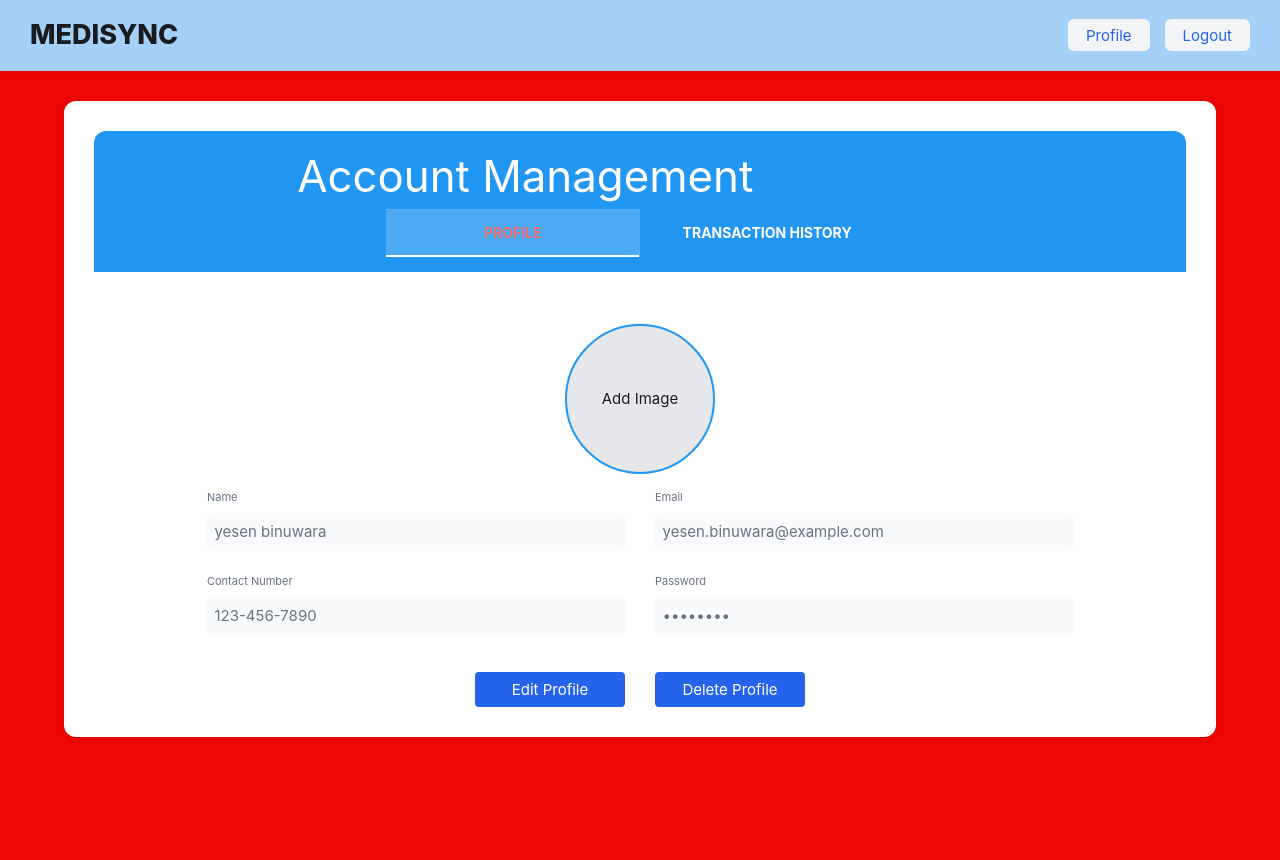
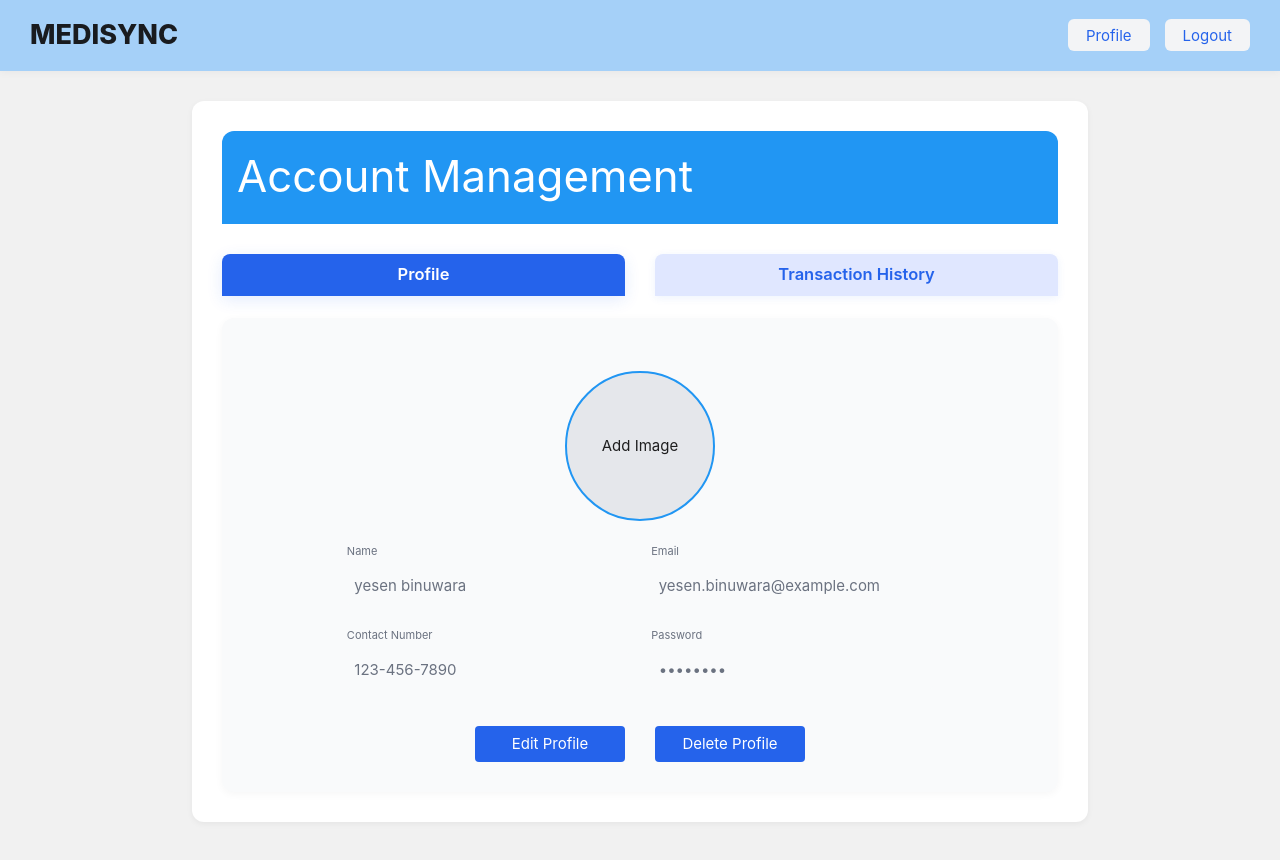
Before and after one commit to Binuwara-D-B-Y/MediSync_E-Channel-Platform, a React (Vite) app in the folder Frontend/medisync/: page /account in a window 1280 px wide. Shown: the top 860 px of the page. Before the commit the page ends 800 px from the top, so only its background shows below. Built offline with nearby package versions, Linux system fonts and the light colour scheme.

Commit message:
Testing sprint 1

```diff
--- a/Frontend/medisync/src/App.css
+++ b/Frontend/medisync/src/App.css
@@ -46,7 +46,7 @@ body {
   margin-right: 100px; */
   /* padding-left: 10%;
   padding-right: 10%;*/
-  background-color: rgb(238, 6, 6);
+  /* background-color: rgb(238, 6, 6); */
   margin: 0%;
   /* display: flex; */
   /* place-items: center; */
--- a/Frontend/medisync/src/main.jsx
+++ b/Frontend/medisync/src/main.jsx
@@ -2,7 +2,7 @@ import { StrictMode } from 'react'
 import { createRoot } from 'react-dom/client'
 import './index.css'
 import App from './App.jsx'
-import 'materialize-css/dist/js/materialize.min.js'; //nk
+
 
 createRoot(document.getElementById('root')).render(
   <StrictMode>
--- a/Frontend/medisync/src/pages/UserAccount.jsx
+++ b/Frontend/medisync/src/pages/UserAccount.jsx
@@ -1,9 +1,34 @@
+
+
 import React, { useState, useEffect } from 'react';
 import { mockUserProfile } from '../data/mockData.js';
-import 'materialize-css/dist/css/materialize.min.css';
 import '../styles/UserAccount.css';
 
 export default function UserAccount() {
+  // Dynamically load/unload Materialize CSS only for this page
+  function loadMaterializeCSS() {
+    const id = 'materialize-css-dynamic';
+    if (!document.getElementById(id)) {
+      const link = document.createElement('link');
+      link.id = id;
+      link.rel = 'stylesheet';
+      link.href = '/node_modules/materialize-css/dist/css/materialize.min.css';
+      document.head.appendChild(link);
+    }
+  }
+
+  function unloadMaterializeCSS() {
+    const link = document.getElementById('materialize-css-dynamic');
+    if (link) {
+      document.head.removeChild(link);
+    }
+  }
+
+  useEffect(() => {
+    loadMaterializeCSS();
+    return () => unloadMaterializeCSS();
+  }, []);
+
   const [profile, setProfile] = useState({
     ...mockUserProfile,
     password: 'password123',
@@ -12,13 +37,7 @@ export default function UserAccount() {
   const [editMode, setEditMode] = useState(false);
   const [editedProfile, setEditedProfile] = useState({ ...profile });
   const [imagePreview, setImagePreview] = useState(null);
-
-  useEffect(() => {
-    const tabs = document.querySelectorAll('.tabs');
-    if (tabs.length) {
-      window.M.Tabs.init(tabs, {});
-    }
-  }, []);
+  const [activeTab, setActiveTab] = useState('profile');
 
   const handleChange = (e) => {
     const { name, value } = e.target;
@@ -61,25 +80,25 @@ export default function UserAccount() {
     { id: 2, date: '2025-08-20', amount: 60, description: 'Neurology Checkup with Dr. Brian Smith' },
   ];
 
+
   return (
+    <div className='wrpbox'>
     <div className="account-wrapper">
-      <div className="card-tabs">
-        <div className="row mb-0">
-          <div className="col s12 m8 offset-m2">
+      <div className="card-tabs" style={{marginBottom: '2rem'}}>
         <h3>Account Management</h3>
       </div>
-        </div>
-        <div className="row mb-0">
-          <div className="col s12 m6 offset-m3">
-            <ul className="tabs blue">
-              <li className="tab col s6"><a href="#profile">Profile</a></li>
-              <li className="tab col s6"><a href="#transactions">Transaction History</a></li>
-            </ul>
-          </div>
-        </div>
+      <div className="tab-nav" style={{display: 'flex', gap: '2rem', justifyContent: 'center', marginBottom: '1.5rem'}}>
+        <button
+          className={activeTab === 'profile' ? 'tab-btn active' : 'tab-btn'}
+          onClick={() => setActiveTab('profile')}
+        >Profile</button>
+        <button
+          className={activeTab === 'transactions' ? 'tab-btn active' : 'tab-btn'}
+          onClick={() => setActiveTab('transactions')}
+        >Transaction History</button>
       </div>
       <div className="card-content">
-        <div id="profile" className="col s12">
+        {activeTab === 'profile' && (
           <div className="profile-section">
             <div className="profile-image">
               <div className="image-circle">
@@ -190,17 +209,22 @@ export default function UserAccount() {
               </form>
             )}
           </div>
-        </div>
-        <div id="transactions" className="col s12">
+        )}
+        {activeTab === 'transactions' && (
           <div className="transactions-section">
-            {transactions.map((transaction) => (
+            {transactions.length === 0 ? (
+              <div style={{textAlign:'center', color:'#888', fontSize:'1.1rem', padding:'2rem'}}>No transactions found.</div>
+            ) : (
+              transactions.map((transaction) => (
                 <div key={transaction.id} className="transaction-card">
                   <p><strong>Date:</strong> {transaction.date}</p>
                   <p><strong>Amount:</strong> ${transaction.amount}</p>
                   <p><strong>Description:</strong> {transaction.description}</p>
                 </div>
-            ))}
+              ))
+            )}
           </div>
+        )}
       </div>
     </div>
     </div>
--- a/Frontend/medisync/src/styles/UserAccount.css
+++ b/Frontend/medisync/src/styles/UserAccount.css
@@ -3,13 +3,18 @@ body {
   background: #f1f1f1;
 }
 
+.wrpbox{
+  padding-bottom: 2%
+}
+
 .account-wrapper {
-  max-width: 90%;
+  max-width: 70%;
   margin: 2rem auto;
   padding: 2rem;
   background: #fff;
   border-radius: 12px;
   box-shadow: 0 2px 6px rgba(0, 0, 0, 0.05);
+  padding-bottom: 30px;
 }
 
 .card-tabs {
@@ -57,7 +62,15 @@ body {
 .transactions-section {
   display: flex;
   flex-direction: column;
-  gap: 1rem;
+  gap: 1.5rem;
+  width: 100%;
+  min-height: 320px;
+  justify-content: flex-start;
+  align-items: stretch;
+  background: #f9fafb;
+  border-radius: 12px;
+  padding: 2rem 2.5rem;
+  box-shadow: 0 2px 8px rgba(0, 0, 0, 0.04);
 }
 
 .profile-image {
@@ -211,3 +224,38 @@ button[onClick="handleRemoveImage"]:hover {
   margin: 0.25rem 0;
   color: #6b7280;
 }
+
+/* Tab navigation styles for full-width tabs */
+.tab-nav {
+  display: flex;
+  gap: 2rem;
+  justify-content: stretch;
+  margin-bottom: 1.5rem;
+  width: 100%;
+}
+
+.tab-btn {
+  background: #e0e7ff;
+  color: #2563eb;
+  border: none;
+  border-radius: 8px 8px 0 0;
+  padding: 0.7em 2em;
+  font-size: 1.1rem;
+  font-weight: 600;
+  cursor: pointer;
+  box-shadow: 0 2px 8px rgba(37, 99, 235, 0.08);
+  transition: background 0.2s, color 0.2s, box-shadow 0.2s;
+  flex: 1 1 0;
+  text-align: center;
+}
+
+.tab-btn.active {
+  background: #2563eb;
+  color: #fff;
+  box-shadow: 0 4px 16px rgba(37, 99, 235, 0.12);
+}
+
+.tab-btn:not(.active):hover {
+  background: #c7d2fe;
+  color: #1e40af;
+}
```
Also changed, not shown: Frontend/medisync/src/components/DoctorGrid.css (deleted), Frontend/medisync/src/components/DoctorGrid.jsx (deleted), Frontend/medisync/src/components/SearchImageSection.css (deleted), Frontend/medisync/src/components/SearchImageSection.jsx (deleted), 1 other file (tests, documents, lock files or other folders). Lines whose indentation alone changed are shown as unchanged.
